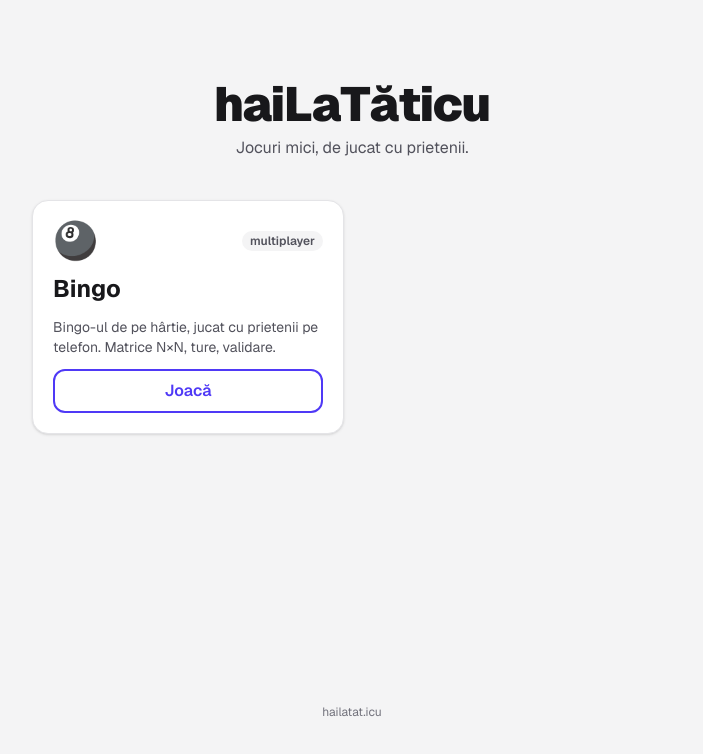
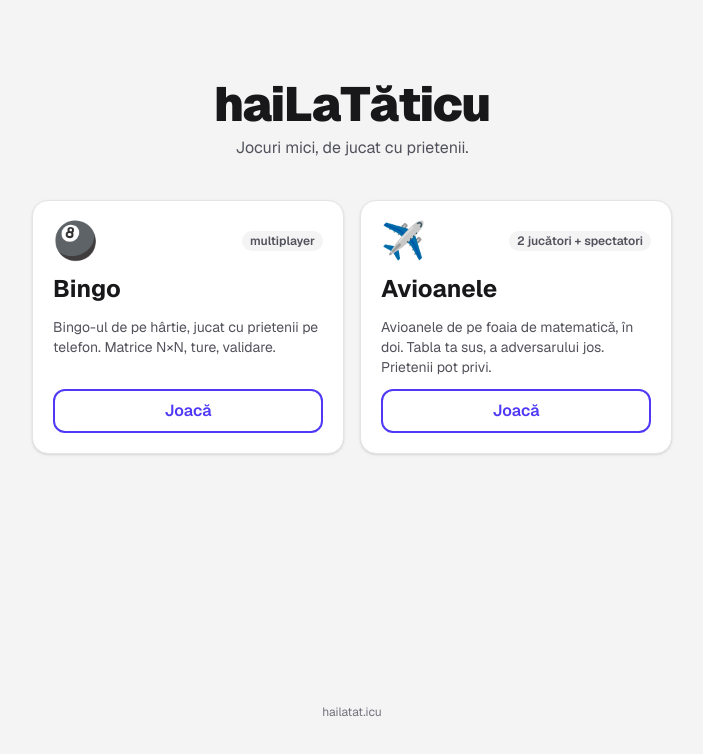
Before and after one commit to florin2495/hailataticu-hub, a Next.js app: page / in a window 1280 px wide. Shown: the top 754 px of the page, without its empty margins (288-991 px from the left). Built offline with nearby package versions, Linux system fonts and the light colour scheme.

Commit message:
feat: add Avioanele to the games hub

```diff
--- a/src/games.ts
+++ b/src/games.ts
@@ -18,4 +18,11 @@ export const games: Game[] = [
     emoji: "🎱",
     tag: "multiplayer",
   },
+  {
+    name: "Avioanele",
+    description: "Avioanele de pe foaia de matematică, în doi. Tabla ta sus, a adversarului jos. Prietenii pot privi.",
+    url: "https://avioane.hailatat.icu",
+    emoji: "✈️",
+    tag: "2 jucători + spectatori",
+  },
 ];
```
Also changed, not shown: 1 other file (tests, documents, lock files or other folders).
